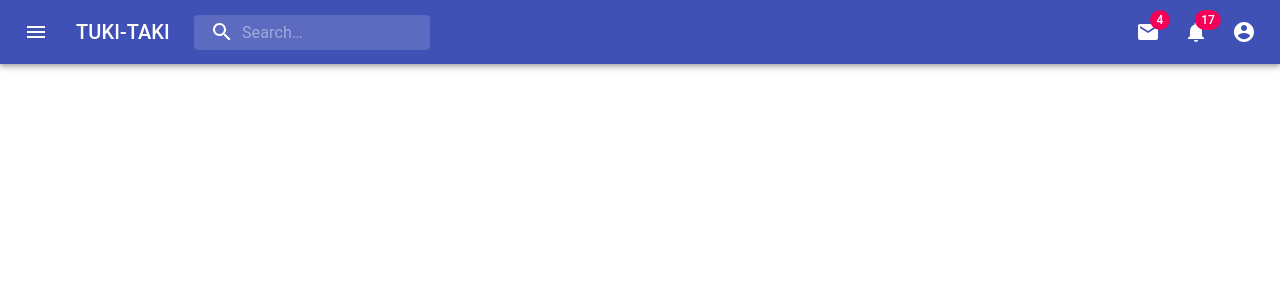
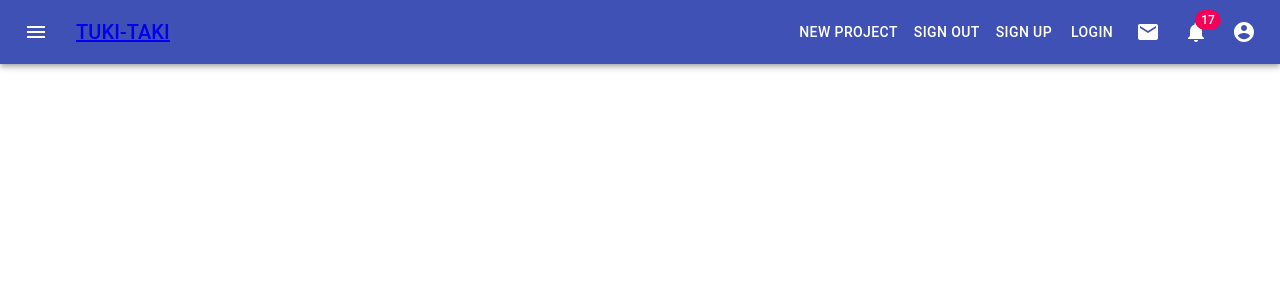
Before and after one commit to sarjis-abdullah/react-tuki-taki, a React (Create React App) app: page / in a window 1280 px wide. Shown: the top 300 px of the page. Built offline with nearby package versions, Linux system fonts and the light colour scheme.

Commit message:
nav bar created newly

```diff
--- a/src/landingPage/Navbar.js
+++ b/src/landingPage/Navbar.js
@@ -14,7 +14,9 @@ import AccountCircle from '@material-ui/icons/AccountCircle';
 import MailIcon from '@material-ui/icons/Mail';
 import NotificationsIcon from '@material-ui/icons/Notifications';
 import MoreIcon from '@material-ui/icons/MoreVert';
-
+import { Link } from 'react-router-dom'
+import SignInLinks from './SignInLinks'
+import SignOutLinks from './SignOutLinks'
 const useStyles = makeStyles((theme) => ({
     grow: {
         flexGrow: 1,
@@ -174,27 +176,15 @@ export default function PrimarySearchAppBar() {
                         <MenuIcon />
                     </IconButton>
                     <Typography className={classes.title} variant="h6" noWrap>
-            TUKI-TAKI
+                        <Link to="/" className="bg-black">TUKI-TAKI</Link>
                     </Typography>
-          <div className={classes.search}>
-            <div className={classes.searchIcon}>
-              <SearchIcon />
-            </div>
-            <InputBase
-              placeholder="Search…"
-              classes={{
-                root: classes.inputRoot,
-                input: classes.inputInput,
-              }}
-              inputProps={{ 'aria-label': 'search' }}
-            />
-          </div>
+
                     <div className={classes.grow} />
+                    <SignInLinks/>
+                    <SignOutLinks/>
                     <div className={classes.sectionDesktop}>
-            <IconButton aria-label="show 4 new mails" color="inherit">
-              <Badge badgeContent={4} color="secondary">
+                        <IconButton href="/" aria-label="show 4 new mails" color="inherit">
                             <MailIcon />
-              </Badge>
                         </IconButton>
                         <IconButton aria-label="show 17 new notifications" color="inherit">
                             <Badge badgeContent={17} color="secondary">
--- a/src/landingPage/SignInLinks.js
+++ b/src/landingPage/SignInLinks.js
@@ -0,0 +1,12 @@
+import React from 'react'
+import { Button } from '@material-ui/core'
+const SignInLinks = () => {
+    return (
+        <div>
+            <Button color="inherit">New Project</Button>
+            <Button color="inherit">Sign out</Button>
+        </div>
+    )
+}
+
+export default SignInLinks
--- a/src/landingPage/SignOutLinks.js
+++ b/src/landingPage/SignOutLinks.js
@@ -0,0 +1,12 @@
+import React from 'react'
+import { Button } from '@material-ui/core'
+const SignOutLinks = () => {
+    return (
+        <div>
+            <Button color="inherit">Sign up</Button>
+            <Button color="inherit">Login</Button>
+        </div>
+    )
+}
+
+export default SignOutLinks
```
Lines whose indentation alone changed are shown as unchanged.
